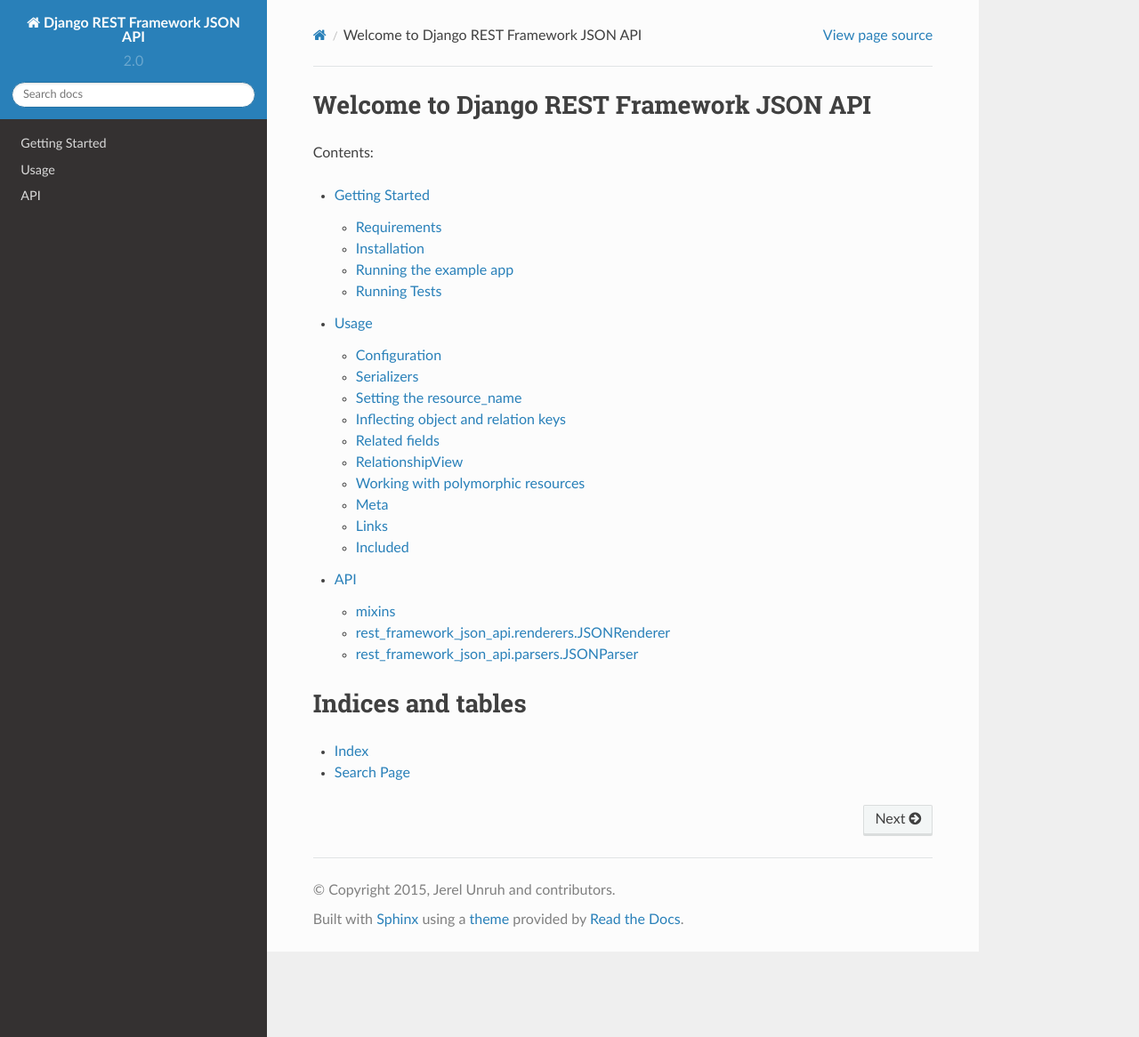
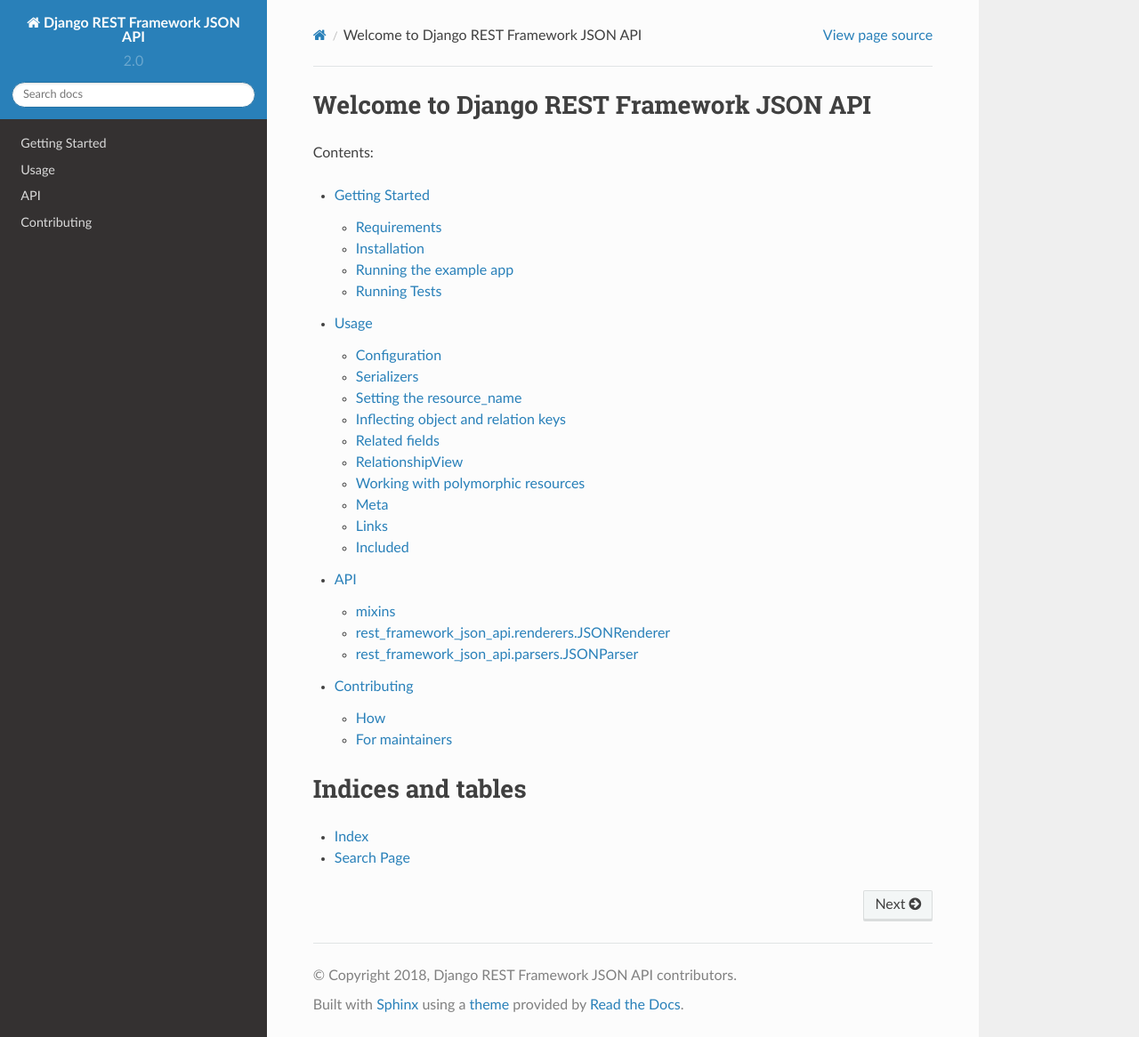
Before and after one commit to devm1023/DRF-json-api, a Sphinx documentation site: the page built from docs/index.rst, in a window 1280 px wide and 1166 px high. Shown: the whole window at 89% size. Built offline with Sphinx 7.4.7 and the Read the Docs theme 2.0.0, drawn with Linux system fonts in a browser that asks for light colours.

Commit message:
Add a CONTRIBUTING.md file. (#425)
This branch adds a skeleton of contribution guidelines and cleans up
little bits that I noticed along the way.

For #424

```diff
--- a/docs/conf.py
+++ b/docs/conf.py
@@ -13,6 +13,7 @@
 # All configuration values have a default; values that are commented out
 # serve to show the default.
 
+import datetime
 import sys
 import os
 import shlex
@@ -52,8 +53,9 @@ master_doc = 'index'
 
 # General information about the project.
 project = 'Django REST Framework JSON API'
-copyright = '2015, Jerel Unruh and contributors'
-author = 'Jerel Unruh'
+year = datetime.date.today().year
+copyright = '{}, Django REST Framework JSON API contributors'.format(year)
+author = 'Django REST Framework JSON API contributors'
 
 # The version info for the project you're documenting, acts as replacement for
 # |version| and |release|, also used in various other places throughout the
@@ -235,7 +237,7 @@ latex_elements = {
 #  author, documentclass [howto, manual, or own class]).
 latex_documents = [
   (master_doc, 'DjangoRESTFrameworkJSONAPI.tex', 'Django REST Framework JSON API Documentation',
-   'Jerel Unruh', 'manual'),
+   'Django REST Framework JSON API contributors', 'manual'),
 ]
 
 # The name of an image file (relative to this directory) to place at the top of
--- a/docs/index.rst
+++ b/docs/index.rst
@@ -14,6 +14,7 @@ Contents:
    getting-started
    usage
    api
+   CONTRIBUTING
 
 Indices and tables
 ==================
```
Also changed, not shown: docs/CONTRIBUTING.md (added, +30 -0 lines), requirements-development.txt (+4 -3 lines), 2 other files.
